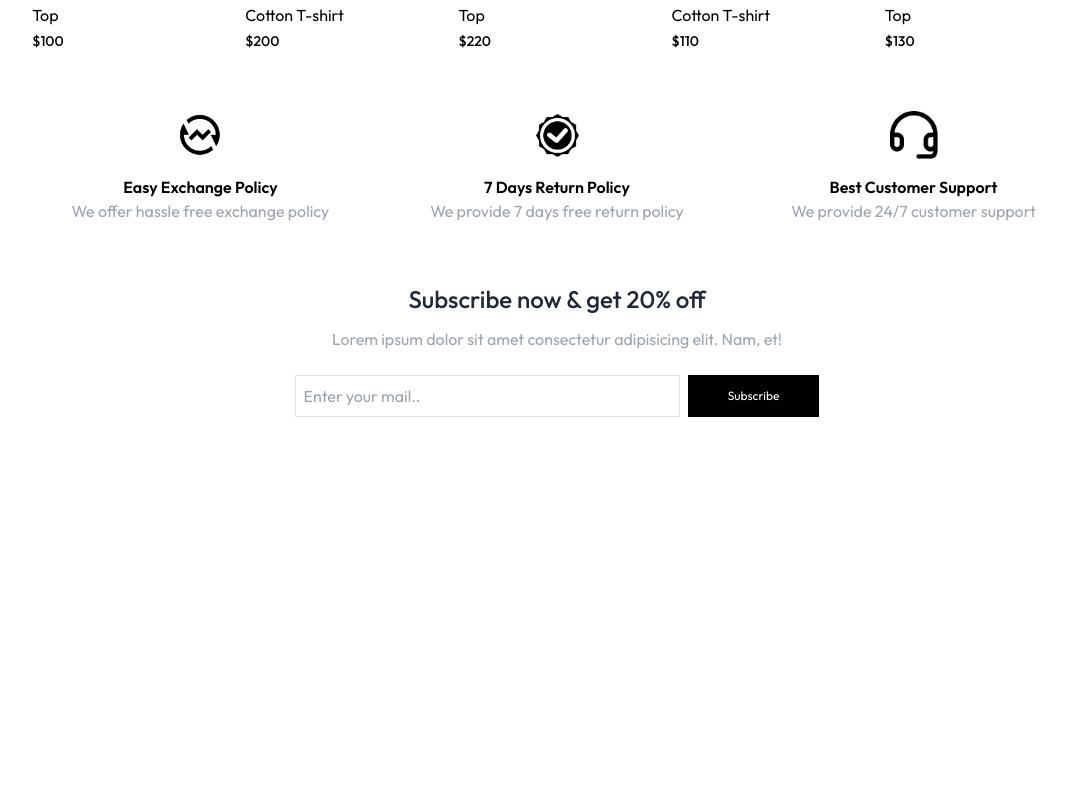
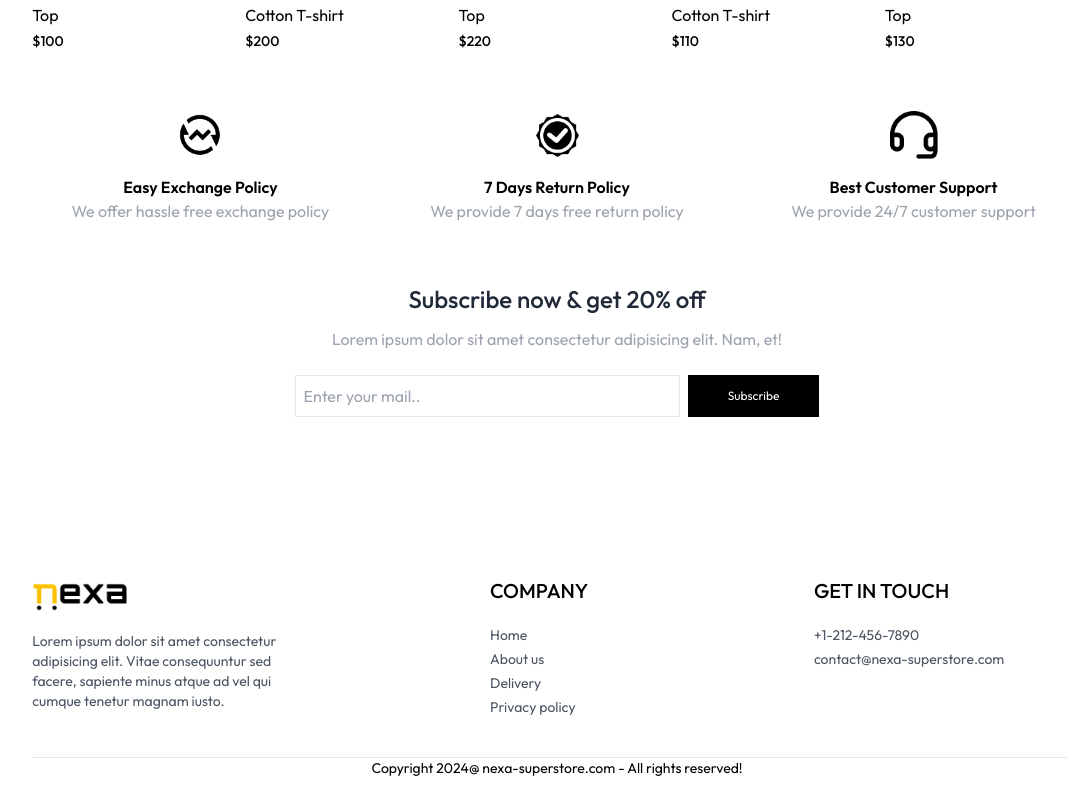
Before and after one commit to Ashik0101/Nexa, a React (Vite) app in the folder Frontend/: page / in a window 1280 px wide. Shown: the part 1721-2519 px from the top of the page, without its empty margins (83-1150 px from the left). Before the commit the page ends 2178 px from the top, so only its background shows below. Built offline with nearby package versions, Linux system fonts and the light colour scheme.

Commit message:
Create Footer Section

```diff
--- /dev/null
+++ b/Frontend/src/components/Footer.jsx
@@ -0,0 +1,45 @@
+import React from "react";
+import { assets } from "../assets/frontend_assets/assets";
+
+const Footer = () => {
+	return (
+		<div>
+			<div className="flex flex-col sm:grid grid-cols-[3fr_2fr_2fr] gap-14 my-10 mt-40 text-sm">
+				<div>
+					<img src={assets.nexa_logo} className="mb-5  mt-1.5 w-24" alt="" />
+					<p className="w-full md:w-2/3 text-gray-600">
+						Lorem ipsum dolor sit amet consectetur adipisicing elit. Vitae
+						consequuntur sed facere, sapiente minus atque ad vel qui cumque
+						tenetur magnam iusto.
+					</p>
+				</div>
+
+				<div>
+					<p className="text-xl font-medium mb-5">COMPANY</p>
+					<ul className="flex flex-col gap-1 text-gray-600">
+						<li>Home</li>
+						<li>About us</li>
+						<li>Delivery</li>
+						<li>Privacy policy</li>
+					</ul>
+				</div>
+
+				<div>
+					<p className="text-xl font-medium mb-5">GET IN TOUCH</p>
+					<ul className="flex flex-col gap-1 text-gray-600">
+						<li>+1-212-456-7890</li>
+						<li>contact@nexa-superstore.com</li>
+					</ul>
+				</div>
+			</div>
+			<div>
+				<hr />
+				<p className="text-center text-sm mb-5">
+					Copyright 2024@ nexa-superstore.com - All rights reserved!
+				</p>
+			</div>
+		</div>
+	);
+};
+
+export default Footer;
--- a/Frontend/src/pages/Home.jsx
+++ b/Frontend/src/pages/Home.jsx
@@ -5,6 +5,7 @@
 import BestSeller from "../components/BestSeller";
 import OurPolicy from "../components/OurPolicy";
 import NewsLetterBox from "../components/NewsLetterBox";
+import Footer from "../components/Footer";
 
 const Home = () => {
 	return (
@@ -14,6 +15,7 @@
 			<BestSeller />
 			<OurPolicy />
 			<NewsLetterBox />
+			<Footer />
 		</>
 	);
 };
```
